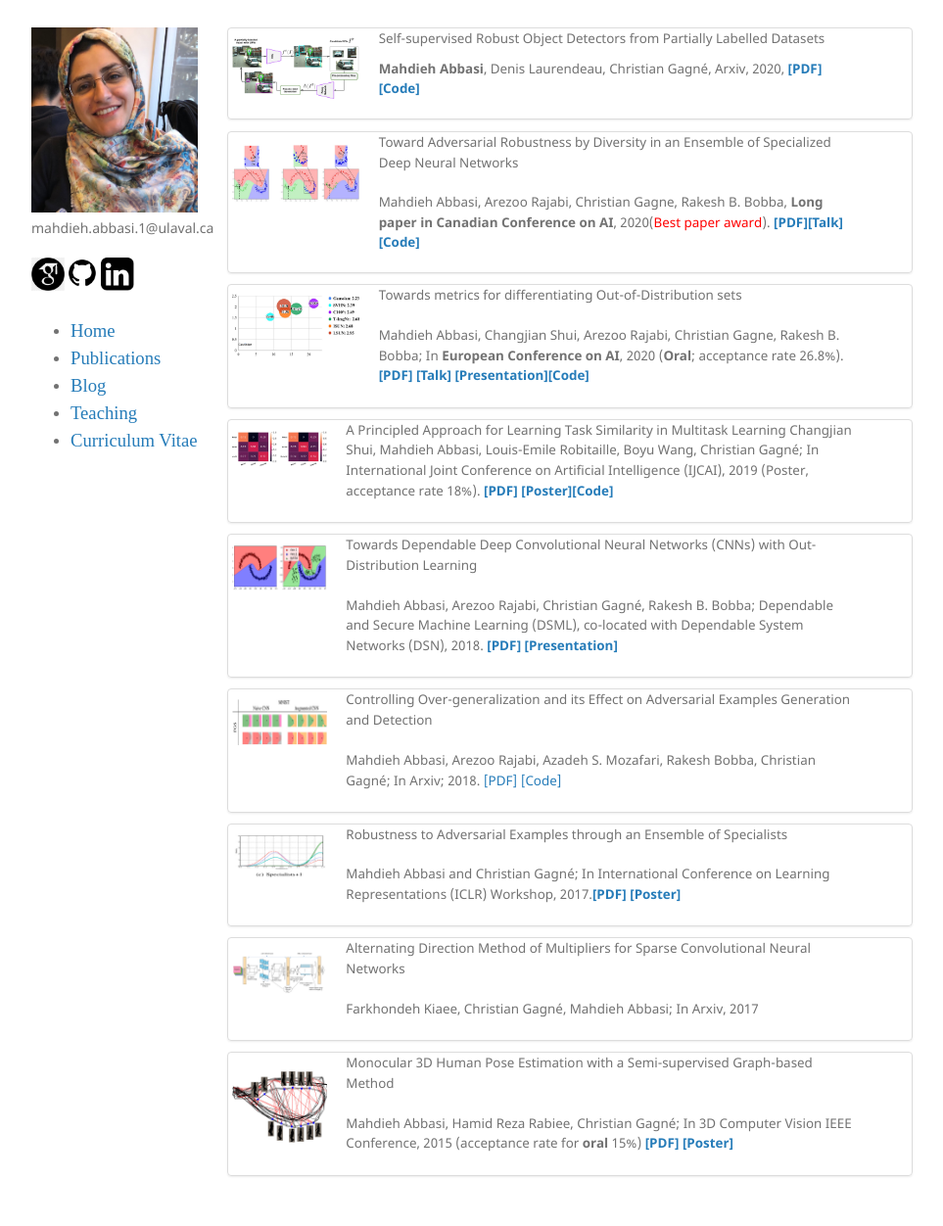
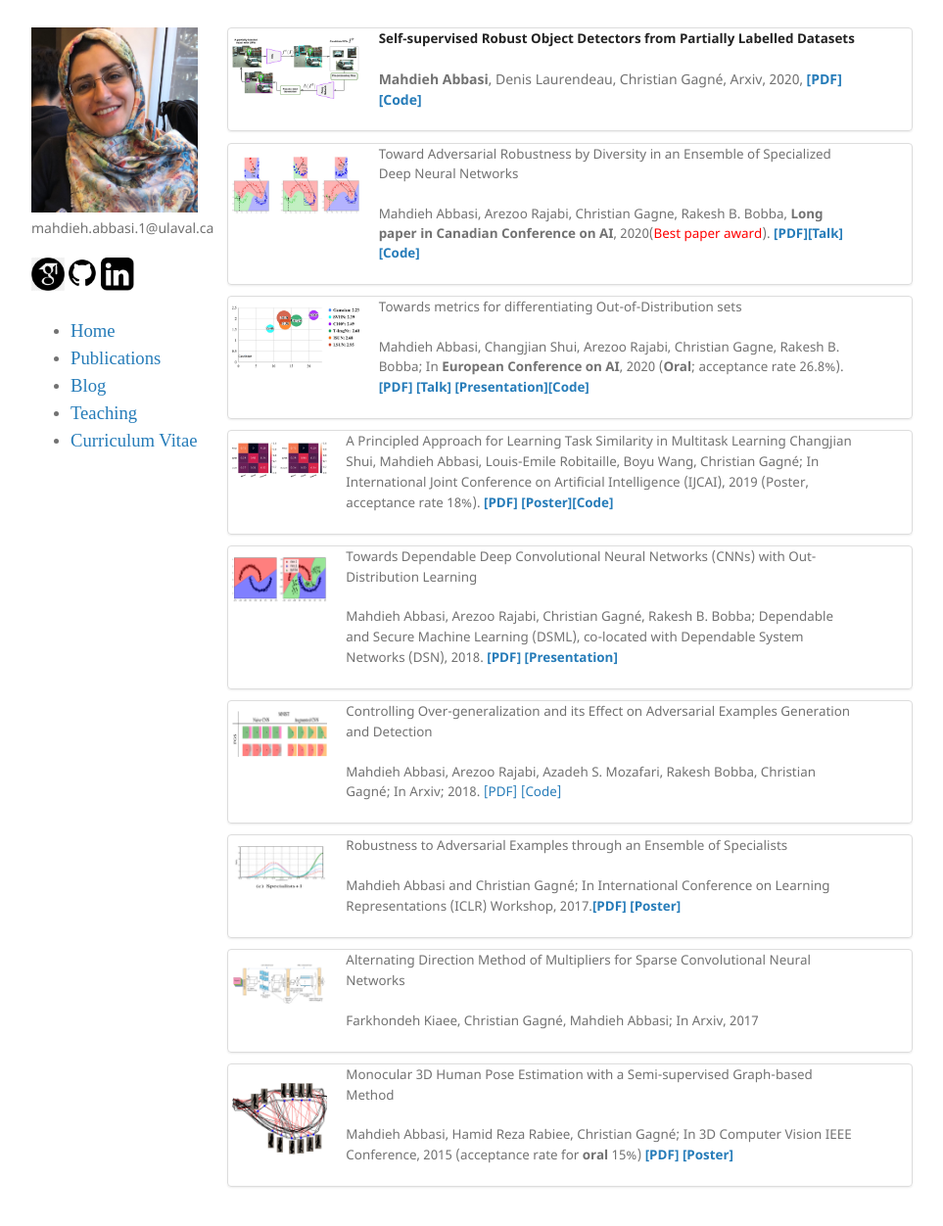
Before and after one commit to mahdaneh/mahdaneh.github.io, a Jekyll site: the page built from publications_test.html, in a window 1280 px wide and 1282 px high. Shown: the top 1252 px of the window at 98% size, without its empty margins (158-1121 px from the left). Built offline with Jekyll 4.4.1, drawn with Linux system fonts in a browser that asks for light colours.

Commit message:
neat pulication

```diff
--- a/publications_test.html
+++ b/publications_test.html
@@ -13,9 +13,8 @@
           <div class="pull-left text-center" style="padding:9px 1.3% 0 0; width:20%;" href=""><img width="100%" src="/images/Our_proposal.jpg"></div>
 <div class="pull-left text-left" style="padding:0% 0% 0% 0.1%; width:71%;">
 
-            <p style="font-size:13.4px; line-height:155%">Self-supervised Robust Object Detectors from Partially Labelled Datasets</p>
- <p style="margin:-10px 0px 0px 0px;"></p>
-            <p style="font-size:13.4px"><b>Mahdieh Abbasi</b>, Denis Laurendeau, Christian Gagné, Arxiv, 2020, <b><a href="https://arxiv.org/abs/2005.11549">[PDF]</a><a href="">[Code]</a></b></p>
+            <p style="font-size:13.4px; line-height:155%"><strong>Self-supervised Robust Object Detectors from Partially Labelled Datasets</strong></p>
+<b>Mahdieh Abbasi</b>, Denis Laurendeau, Christian Gagné, Arxiv, 2020, <b><a href="https://arxiv.org/abs/2005.11549">[PDF]</a><a href="">[Code]</a></b></p>
 </div>
 </div>
       </li>
```
